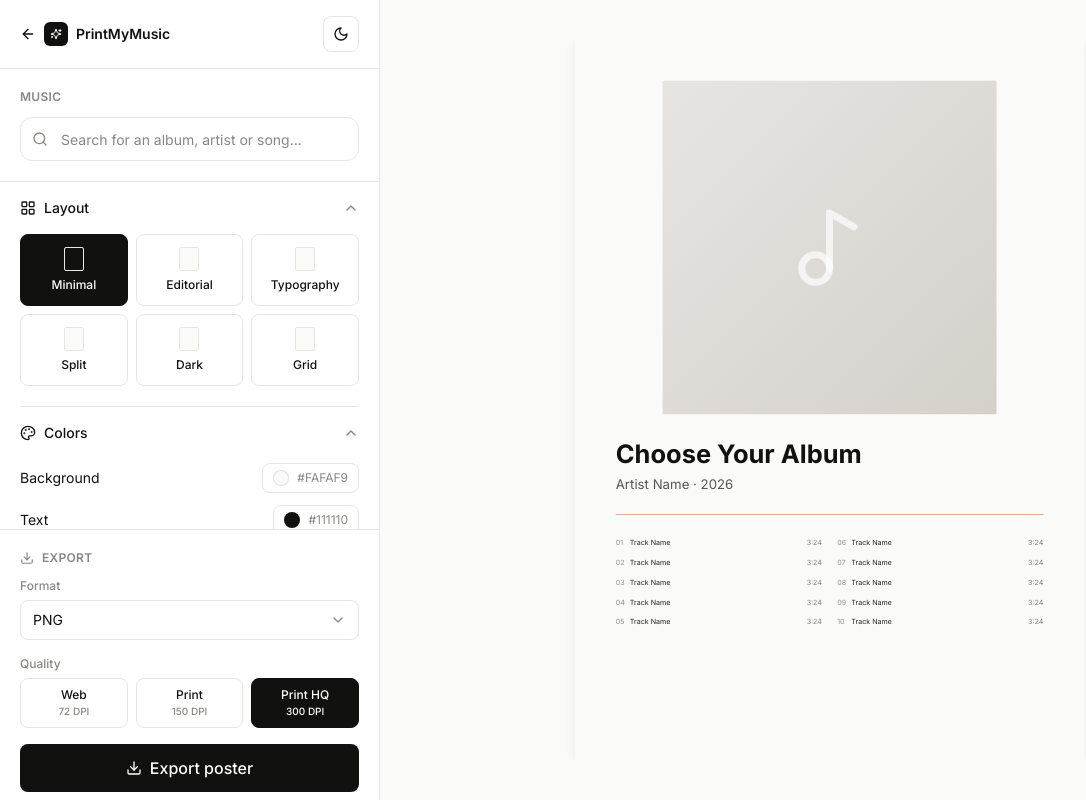
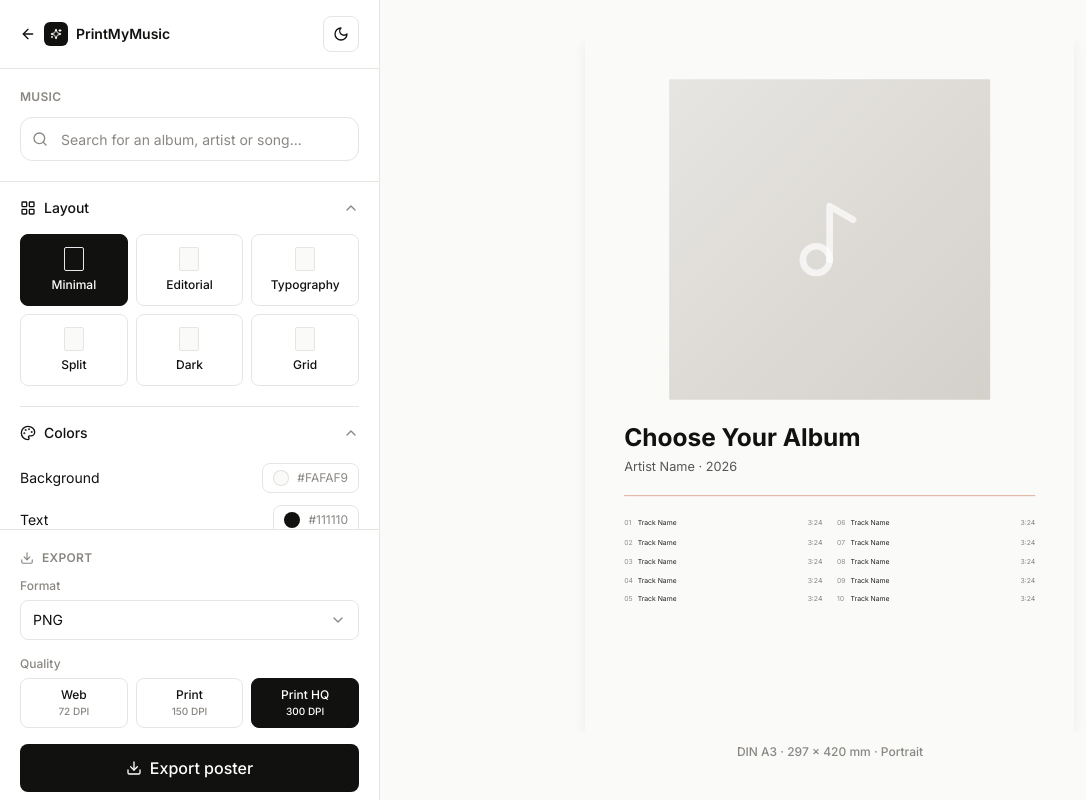
Before and after one commit to Vulkaen/printmymusic, a Next.js app: page /create in a window 1280 px wide. Shown: the whole page, without its empty margins (0-1086 px from the left). Built offline with nearby package versions, Linux system fonts and the light colour scheme; a web font is replaced by a local one.

Commit message:
Update PosterPreview.tsx

```diff
--- a/components/poster/PosterPreview.tsx
+++ b/components/poster/PosterPreview.tsx
@@ -3,7 +3,7 @@
 import { forwardRef, useEffect, useRef, useState } from 'react';
 import { usePosterStore } from '@/lib/store';
 import { PosterRenderer } from '@/components/poster/PosterRenderer';
-import { resolveDimensionsMm } from '@/lib/dimensions';
+import { resolveDimensionsMm, getPosterSize } from '@/lib/dimensions';
 
 // Feste Design-Referenzbreite in px, auf die alle Templates ihre relativen
 // Größen (baseWidth * factor) beziehen. Export nutzt denselben Wert für
@@ -11,7 +11,7 @@ import { resolveDimensionsMm } from '@/lib/dimensions';
 export const DESIGN_WIDTH = 1000;
 
 export const PosterPreview = forwardRef<HTMLDivElement>(function PosterPreview(_props, ref) {
-  const containerRef = useRef<HTMLDivElement>(null);
+  const scaleContainerRef = useRef<HTMLDivElement>(null);
   const [scale, setScale] = useState(1);
 
   const state = usePosterStore();
@@ -25,7 +25,7 @@ export const PosterPreview = forwardRef<HTMLDivElement>(function PosterPreview(_
   const designHeight = DESIGN_WIDTH / aspectRatio;
 
   useEffect(() => {
-    const el = containerRef.current;
+    const el = scaleContainerRef.current;
     if (!el) return;
 
     function updateScale() {
@@ -43,10 +43,17 @@ export const PosterPreview = forwardRef<HTMLDivElement>(function PosterPreview(_
     return () => observer.disconnect();
   }, [designHeight]);
 
+  const sizeLabel =
+    state.posterSizeId === 'custom' ? 'Custom' : getPosterSize(state.posterSizeId).label;
+  const widthLabel = Math.round(widthMm);
+  const heightLabel = Math.round(heightMm);
+  const orientationLabel = state.orientation === 'portrait' ? 'Portrait' : 'Landscape';
+
   return (
+    <div className="flex h-full w-full flex-col items-center justify-center gap-3">
       <div
-      ref={containerRef}
-      className="flex h-full w-full items-center justify-center overflow-hidden"
+        ref={scaleContainerRef}
+        className="flex w-full flex-1 items-center justify-center overflow-hidden"
       >
         <div
           style={{
@@ -87,5 +94,9 @@ export const PosterPreview = forwardRef<HTMLDivElement>(function PosterPreview(_
           </div>
         </div>
       </div>
+      <span className="shrink-0 text-xs font-medium text-muted">
+        {sizeLabel} · {widthLabel} × {heightLabel} mm · {orientationLabel}
+      </span>
+    </div>
   );
 });
```
Lines whose indentation alone changed are shown as unchanged.
